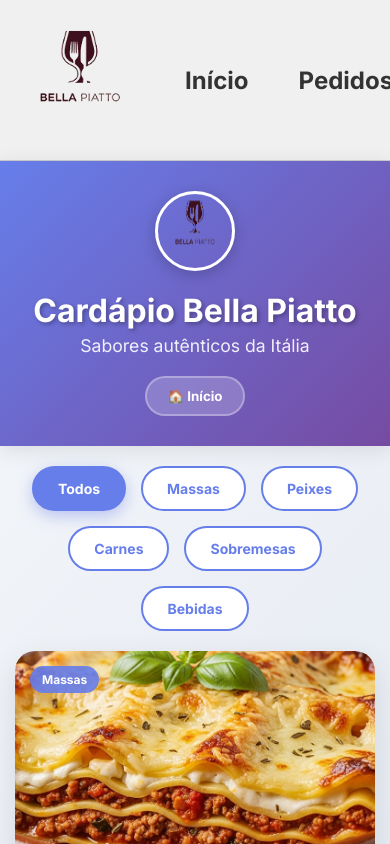
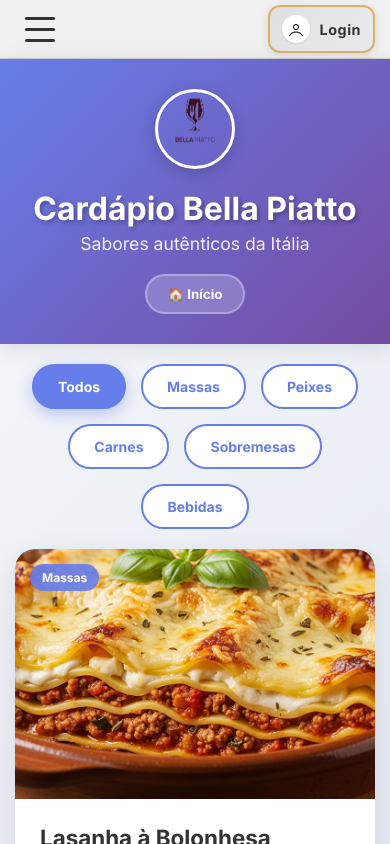
Before and after one commit to POO2T/Restaurante, an Angular app in the folder Front-End_Restaurante/: page /cardapio in a window 390 px wide. Built offline with nearby package versions, Linux system fonts and the light colour scheme.

Commit message:
fix: Header responsivo, adição do menu dropdown/hamburguer

```diff
--- a/Front-End_Restaurante/src/app/layout/header/header.css
+++ b/Front-End_Restaurante/src/app/layout/header/header.css
@@ -31,6 +31,23 @@
 /*
 *   Estilos de navegação principal (Início)
 */
+
+.nav-toggle {
+    display: none;
+    flex-direction: column;
+    cursor: pointer;
+    margin-left: 20px;
+}
+.nav-toggle span {
+    height: 3px;
+    width: 30px;
+    background-color: var(--text-link-color);
+    margin: 4px 0;
+    border-radius: 10px;
+
+    transition: all 0.3s ease;
+}
+
 .main-nav {
     flex-grow: 1;
     margin: 30px;
@@ -121,9 +138,38 @@
 */
 
 /*
+*   Estilos do overlay quando o menu está aberto
+*/
+.overlay {
+    display: none;
+    position: fixed;
+    top: 0;
+    left: 0;
+    width: 100%;
+    height: 100%;
+    background: rgba(0, 0, 0, 0.45);
+    z-index: 900; /* Fixa o overlay acima do conteúdo */
+    opacity: 0;
+    transition: opacity 200ms ease-in-out;
+}
+.overlay.active {
+    display: block;
+    opacity: 1;
+}
+
+
+/*
 *   Responsividade para telas menores
 */
 @media (max-width: 768px) {
+    .logo {
+        display: none;
+    }
+
+    .main-nav {
+        margin: 0px 10px;
+    }
+
     .login-button {
         margin-right: 10px;
     }
@@ -144,8 +190,66 @@
 }
 
 @media (max-width: 480px) {
+
+    .nav-toggle {
+        display: flex;
+    }
+
+    .nav-toggle.active span:nth-child(1) {
+        height: 5px;
+        transform: rotate(-45deg) translateY(17px);
+    }
+    .nav-toggle.active span:nth-child(2) {
+        opacity: 0;
+    }
+    .nav-toggle.active span:nth-child(3) {
+        height: 5px;
+        transform: rotate(45deg) translateY(-17px);
+    }
+
+    .nav-toggle.active + .main-nav {
+        display: flex;
+        align-items: center;
+        justify-content: center;
+
+        position: absolute;
+        top: 7vh;
+        left: 10vw;
+        background-color: #f0f0f0;
+        padding: 10px 10px;
+
+        z-index: 1000;
+
+        border: 2px solid var(--secondary-color);
+        border-radius: 12px;
+        box-shadow: var(--btn-shadow);
+    }
+
+    .main-nav {
+        display: none; /* Esconde a navegação principal em telas menores */
+    }
+    .main-nav ul {
+        flex-direction: column;
+        gap: 10px;
+    }
+    .main-nav li {
+        width: 100%;
+        text-align: center;
+        padding: 2px 0;
+        border-bottom: 10px solid var(--border-color);
+    }
+    .main-nav a {
+        font-size: 1.2em;
+        color: var(--text-link-color);
+    }
+
+
     .btn-login {
         padding: 8px 12px;
         min-width: 44px; /* Tamanho mínimo para touch targets */
     }
+
+    .btn-login span {
+        display: block;
+    }
 }
--- a/Front-End_Restaurante/src/app/layout/header/header.html
+++ b/Front-End_Restaurante/src/app/layout/header/header.html
@@ -2,11 +2,18 @@
   <div class="logo">
     <img src="assets/imgs/logo.png" alt="Logo Bella Piatto" />
   </div>
+
+  <div class="nav-toggle" (click)="toggleNav()" [class.active]="isNavOpen">
+    <span></span>
+    <span></span>
+    <span></span>
+  </div>
+
   <nav class="main-nav">
     <ul>
-      <li><a routerLink="/home">Início</a></li>
-      <li><a routerLink="/pedidos">Pedidos</a></li>
-      <li><a routerLink="/cardapio">Cardápio</a></li>
+      <li><a routerLink="/home" (click)="toggleNav()">Início</a></li>
+      <li><a routerLink="/pedidos" (click)="toggleNav()">Pedidos</a></li>
+      <li><a routerLink="/cardapio" (click)="toggleNav()">Cardápio</a></li>
     </ul>
   </nav>
 
@@ -16,4 +23,6 @@
       <span>Login</span>
     </a>
   </div>
+
+  <div class="overlay" [class.active]="isNavOpen" (click)="closeNav()"></div>
 </header>
--- a/Front-End_Restaurante/src/app/layout/header/header.ts
+++ b/Front-End_Restaurante/src/app/layout/header/header.ts
@@ -10,4 +10,13 @@ import { RouterModule } from '@angular/router';
 })
 export class Header {
 
+  isNavOpen = false;
+
+  toggleNav() {
+    this.isNavOpen = !this.isNavOpen;
+  }
+  closeNav() {
+    this.isNavOpen = false;
+  }
+
 }
```
